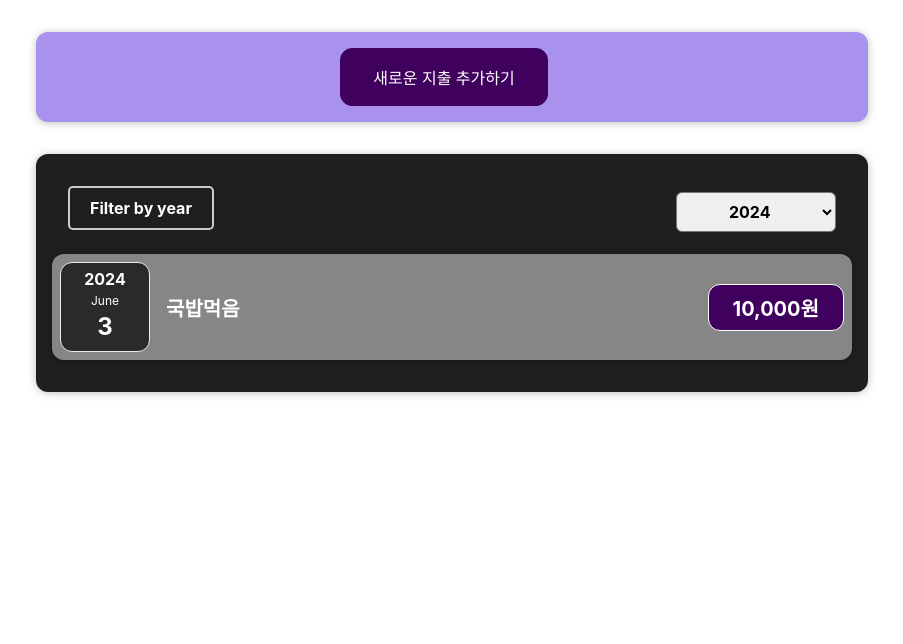
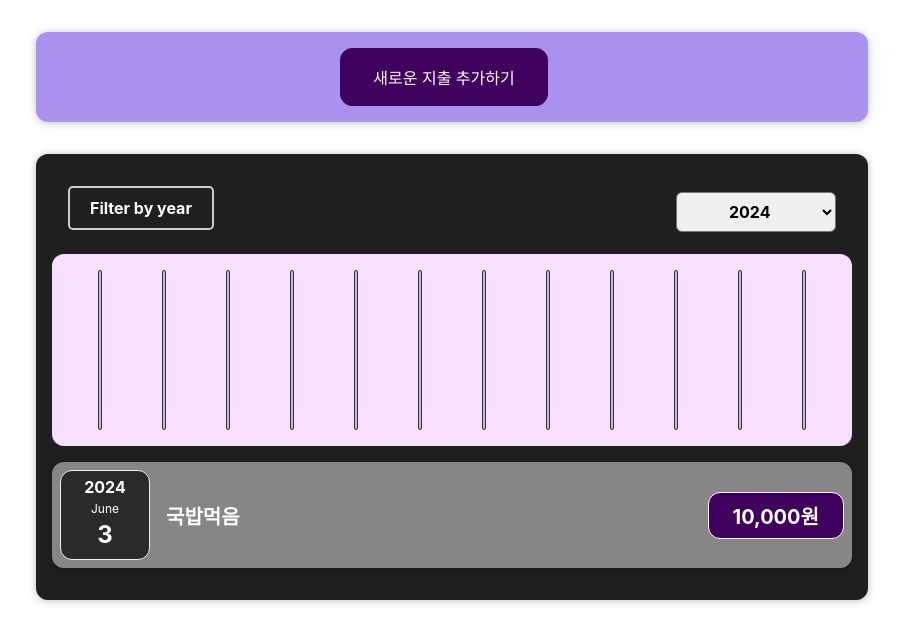
Before and after one commit to yunjeongg/REACT_STUDY20240612, a React (Create React App) app: page / in a window 1280 px wide. Shown: the top 644 px of the page, without its empty margins (188-1091 px from the left). Built offline with nearby package versions, Linux system fonts and the light colour scheme.

Commit message:
# 16. 기본저장 (월별 지출 차트데이터)

```diff
--- /dev/null
+++ b/src/components/chart/Chart.css
@@ -0,0 +1,9 @@
+.chart {
+  padding: 1rem;
+  border-radius: 12px;
+  background-color: #f8dfff;
+  text-align: center;
+  display: flex;
+  justify-content: space-around;
+  height: 10rem;
+}
--- /dev/null
+++ b/src/components/chart/Chart.js
@@ -0,0 +1,24 @@
+import React from 'react'
+import ChartBar from './ChartBar'
+import './Chart.css';
+
+const Chart = () => {
+  return (
+    <div className='chart'>
+      <ChartBar />
+      <ChartBar />
+      <ChartBar />
+      <ChartBar />
+      <ChartBar />
+      <ChartBar />
+      <ChartBar />
+      <ChartBar />
+      <ChartBar />
+      <ChartBar />
+      <ChartBar />
+      <ChartBar />
+    </div>
+  )
+}
+
+export default Chart
--- /dev/null
+++ b/src/components/chart/ChartBar.css
@@ -0,0 +1,30 @@
+.chart-bar {
+  height: 100%;
+  display: flex;
+  flex-direction: column;
+  align-items: center;
+}
+
+.chart-bar__inner {
+  height: 100%;
+  width: 100%;
+  border: 1px solid #313131;
+  border-radius: 12px;
+  background-color: #c3b4f3;
+  overflow: hidden;
+  display: flex;
+  flex-direction: column;
+  justify-content: flex-end;
+}
+
+.chart-bar__fill {
+  background-color: #4826b9;
+  width: 100%;
+  transition: all 0.3s ease-out;
+}
+
+.chart-bar__label {
+  font-weight: bold;
+  font-size: 0.5rem;
+  text-align: center;
+}
--- /dev/null
+++ b/src/components/chart/ChartBar.js
@@ -0,0 +1,20 @@
+import React from "react";
+
+import "./ChartBar.css";
+
+const ChartBar = () => {
+
+
+  return (
+    <div className="chart-bar">
+      <div className="chart-bar__inner">
+        <div
+          className="chart-bar__fill"
+        ></div>
+      </div>
+      <div className="chart-bar__label"></div>
+    </div>
+  );
+};
+
+export default ChartBar;
--- /dev/null
+++ b/src/components/chart/ExpenseChart.js
@@ -0,0 +1,26 @@
+import React from 'react'
+import Chart from './Chart'
+
+const ExpenseChart = () => {
+
+  const chartDataPoints = [
+    { label: 'Jan', value: 0 },
+    { label: 'Feb', value: 0 },
+    { label: 'Mar', value: 0 },
+    { label: 'Apr', value: 0 },
+    { label: 'May', value: 0 },
+    { label: 'Jun', value: 0 },
+    { label: 'Jul', value: 0 },
+    { label: 'Aug', value: 0 },
+    { label: 'Sep', value: 0 },
+    { label: 'Oct', value: 0 },
+    { label: 'Nov', value: 0 },
+    { label: 'Dec', value: 0 },
+  ];
+
+  return (
+    <Chart/>
+  )
+}
+
+export default ExpenseChart
--- a/src/components/expenses/ExpenseList.js
+++ b/src/components/expenses/ExpenseList.js
@@ -2,6 +2,7 @@
 import ExpenseItem from './ExpenseItem';
 import ExpenseFilter from './ExpenseFilter';
 import './ExpenseList.css';
+import ExpenseChart from '../chart/ExpenseChart';
 
 const ExpenseList = ({ expenses }) => {
   // 선택된 연도로 재 렌더링하기 위해 연도를 상태값으로 관리
@@ -36,6 +37,7 @@
   return (
     <div className="expenses">
       <ExpenseFilter onChangeFilter={onFilterChange} />
+      <ExpenseChart />
       {content}
     </div>
   );
```
Also changed, not shown: src/components/chart/ExpenseChart.css (added).
